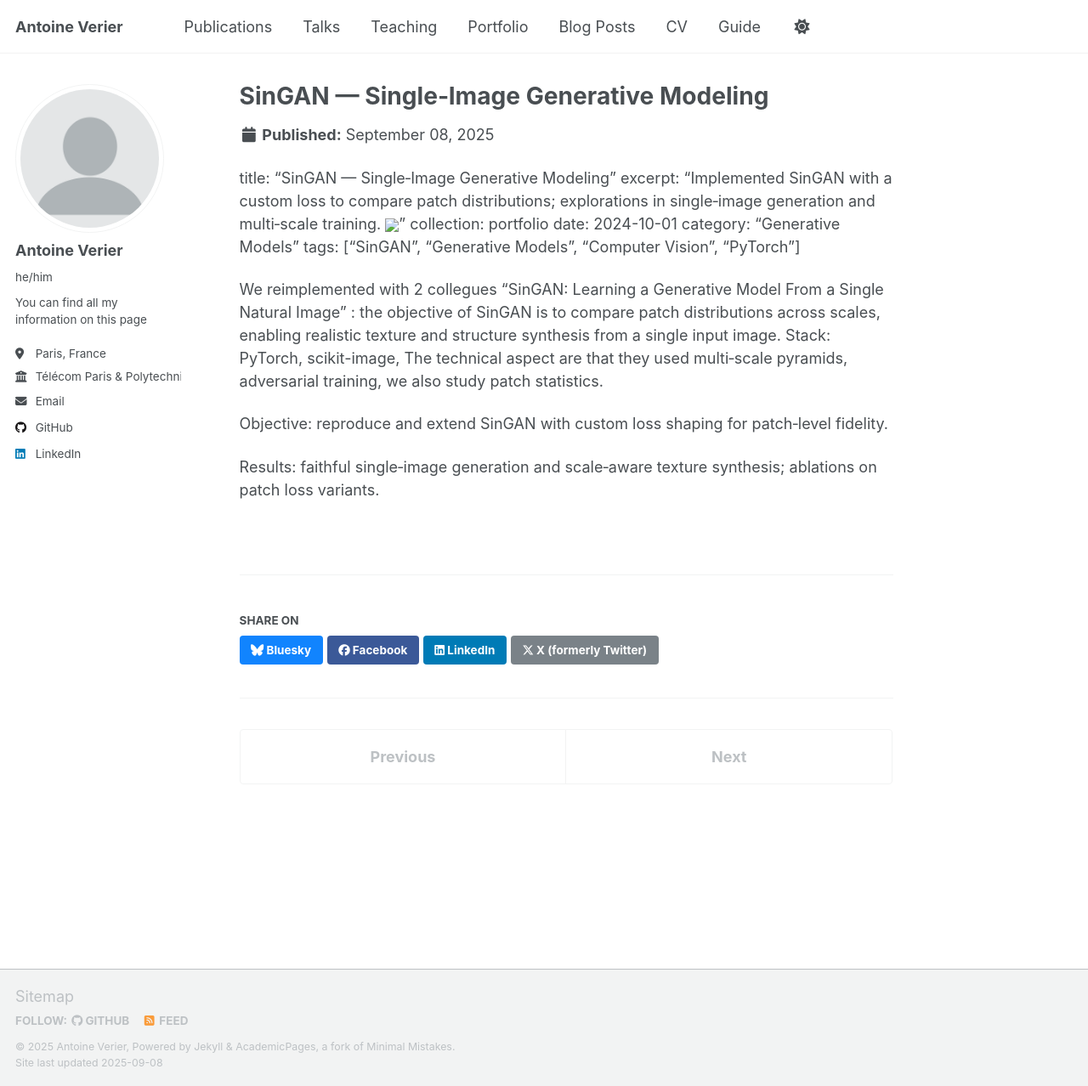
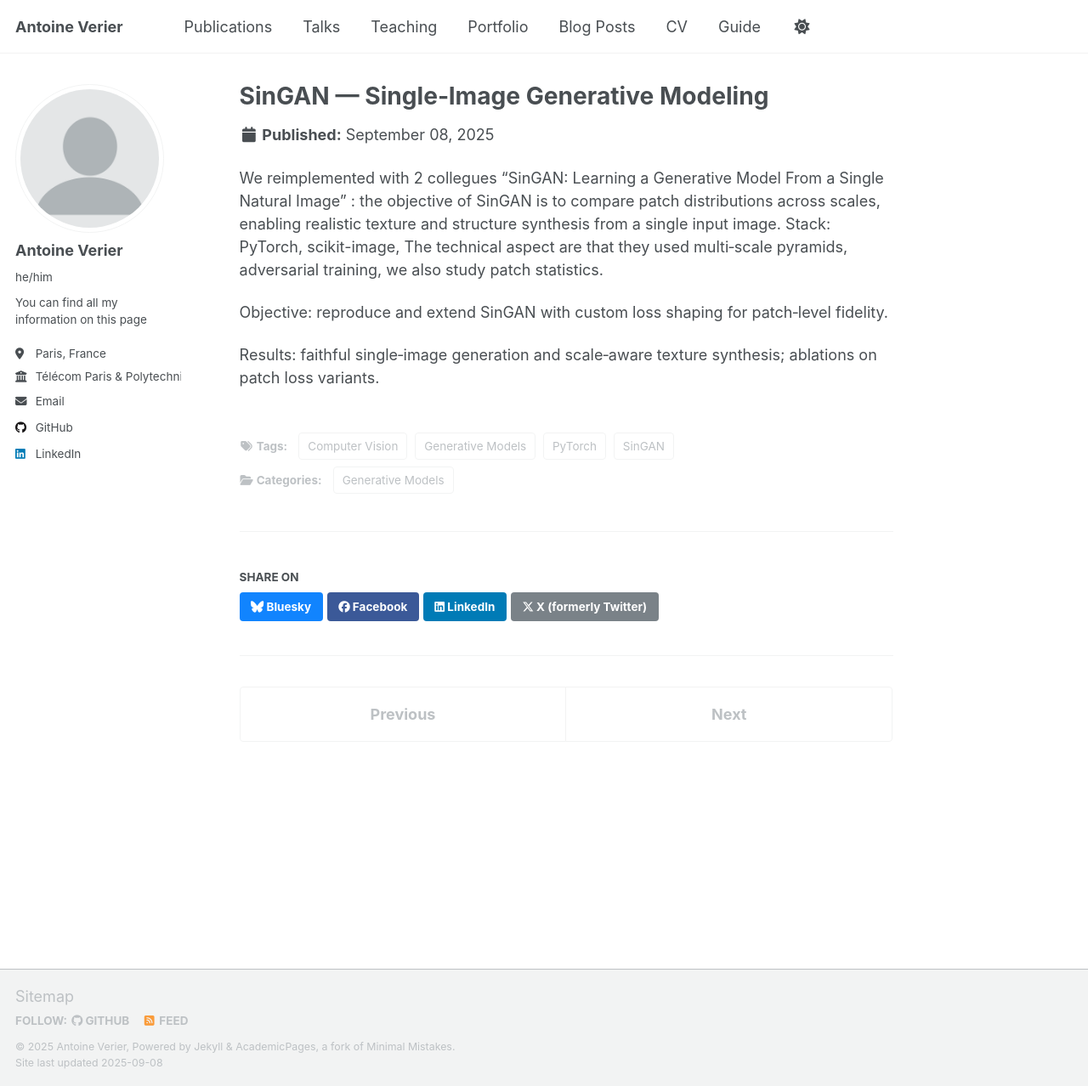
Before and after one commit to antoineverier/antoineverier.github.io, a Jekyll site: the page built from _portfolio/portfolio-1.md, in a window 1280 px wide and 1278 px high. Shown: the whole window at 85% size. Built offline with Jekyll 4.4.1, drawn with Linux system fonts in a browser that asks for light colours; a script that is not in the unit is left out.

Commit message:
modification portfolio

```diff
--- a/_portfolio/portfolio-1.md
+++ b/_portfolio/portfolio-1.md
@@ -1,17 +1,10 @@
 ---
 title: "SinGAN — Single‑Image Generative Modeling"
-excerpt: "Implemented SinGAN with a custom loss to compare patch distributions; explorations in single‑image generation and multi‑scale training.<img src='/images/portfolio/singan.png'>"
+excerpt: "Implemented SinGAN with a custom loss to compare patch distributions; explorations in single‑image generation and multi‑scale training.<img src='image041.jpg'>"
 collection: portfolio
----
-
-
-title: "SinGAN — Single‑Image Generative Modeling"
-excerpt: "Implemented SinGAN with a custom loss to compare patch distributions; explorations in single‑image generation and multi‑scale training.
-<img src='/images/portfolio/image041.jpg'>"
-collection: portfolio
-date: 2024-10-01
 category: "Generative Models"
 tags: ["SinGAN", "Generative Models", "Computer Vision", "PyTorch"]
+---
 
 We reimplemented with 2 collegues “SinGAN: Learning a Generative Model From a Single Natural Image” : the objective of SinGAN is to compare patch distributions across scales, enabling realistic texture and structure synthesis from a single input image.
 Stack: PyTorch, scikit-image,
```
Also changed, not shown: _portfolio/portfolio-2.md (+7 -4 lines), images/image041.jpg (deleted), images/segmentation_melanoma.png (deleted).
